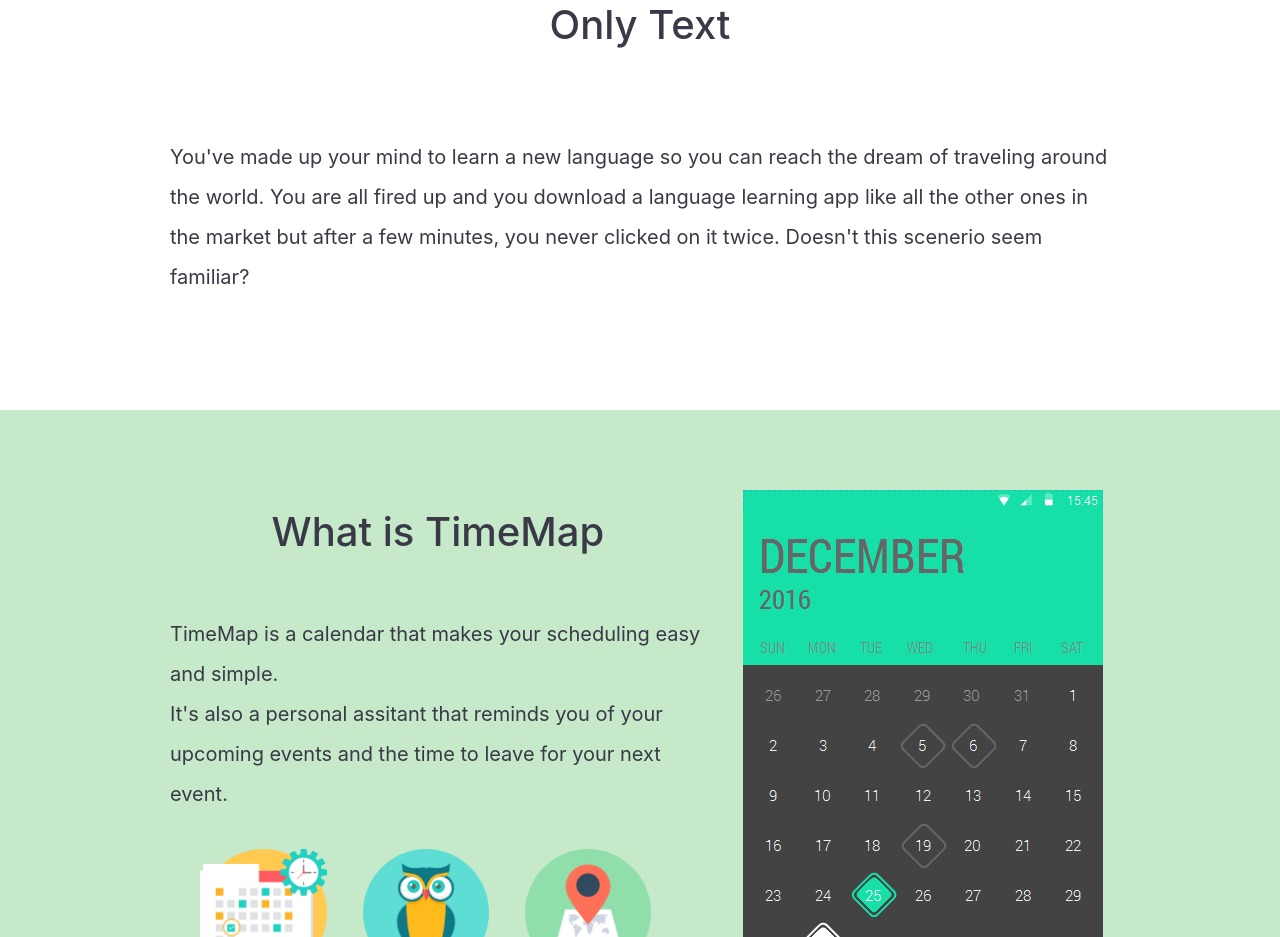
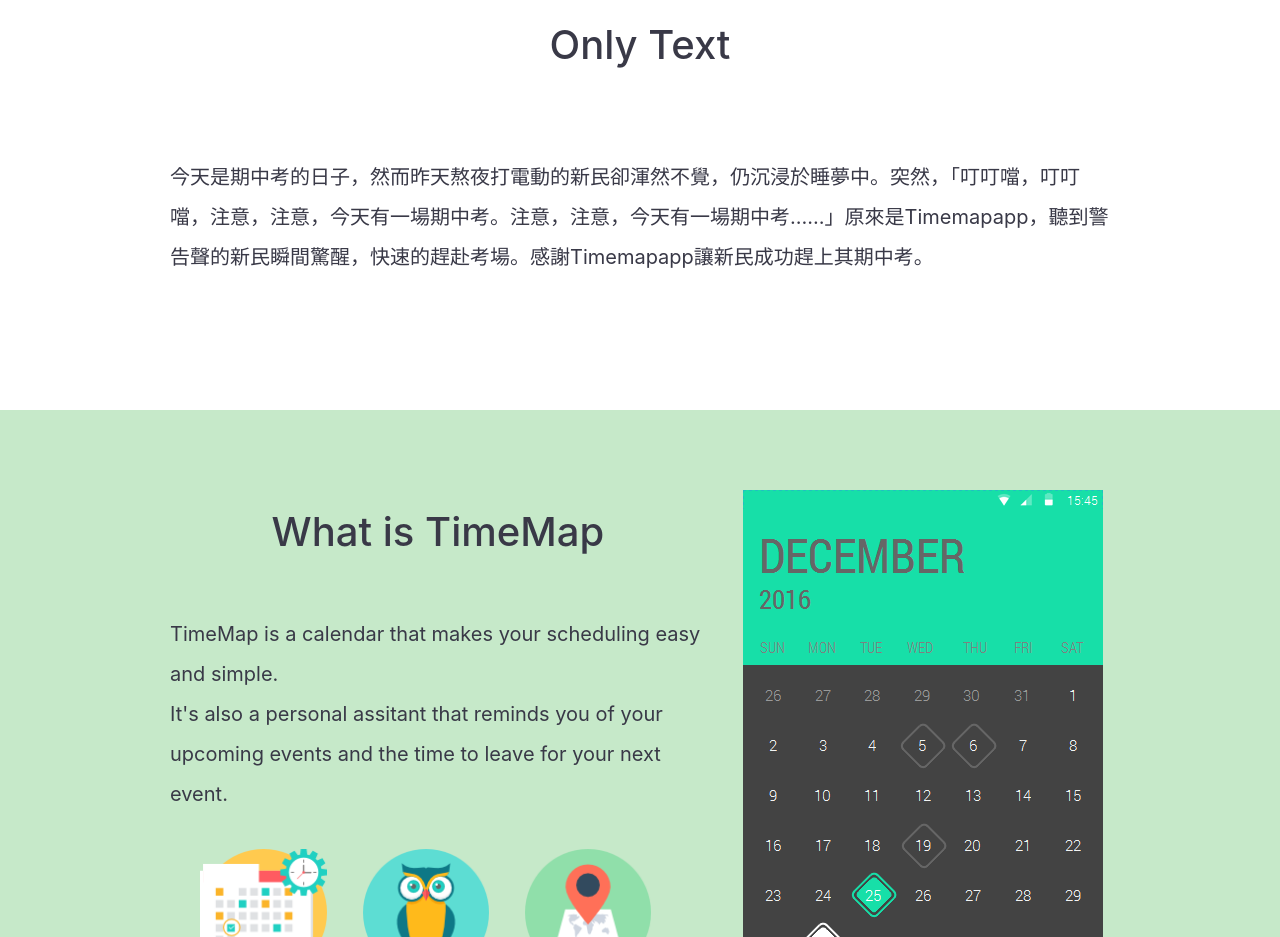
Before and after one commit to TimeMap/TimeMap.github.io, a plain HTML site: page index.html in a window 1280 px wide. Shown: the part 870-1807 px from the top of the page. Drawn offline with nearby package versions, Linux system fonts and the light colour scheme; a script that the page names is missing.

Commit message:
Add story

```diff
--- a/index.html
+++ b/index.html
@@ -86,7 +86,7 @@
                 <h2 class="article_title">Only Text</h2>
             </header>
             <article class="col-12 article-center">
-              <p>You've made up your mind to learn a new language so you can reach the dream of traveling around the world. You are all fired up and you download a language learning app like all the other ones in the market but after a few minutes, you never clicked on it twice. Doesn't this scenerio seem familiar?</p>
+              <p>今天是期中考的日子，然而昨天熬夜打電動的新民卻渾然不覺，仍沉浸於睡夢中。突然，「叮叮噹，叮叮噹，注意，注意，今天有一場期中考。注意，注意，今天有一場期中考……」原來是Timemapapp，聽到警告聲的新民瞬間驚醒，快速的趕赴考場。感謝Timemapapp讓新民成功趕上其期中考。</p>
             </article>
         </div>
     </section>
```
